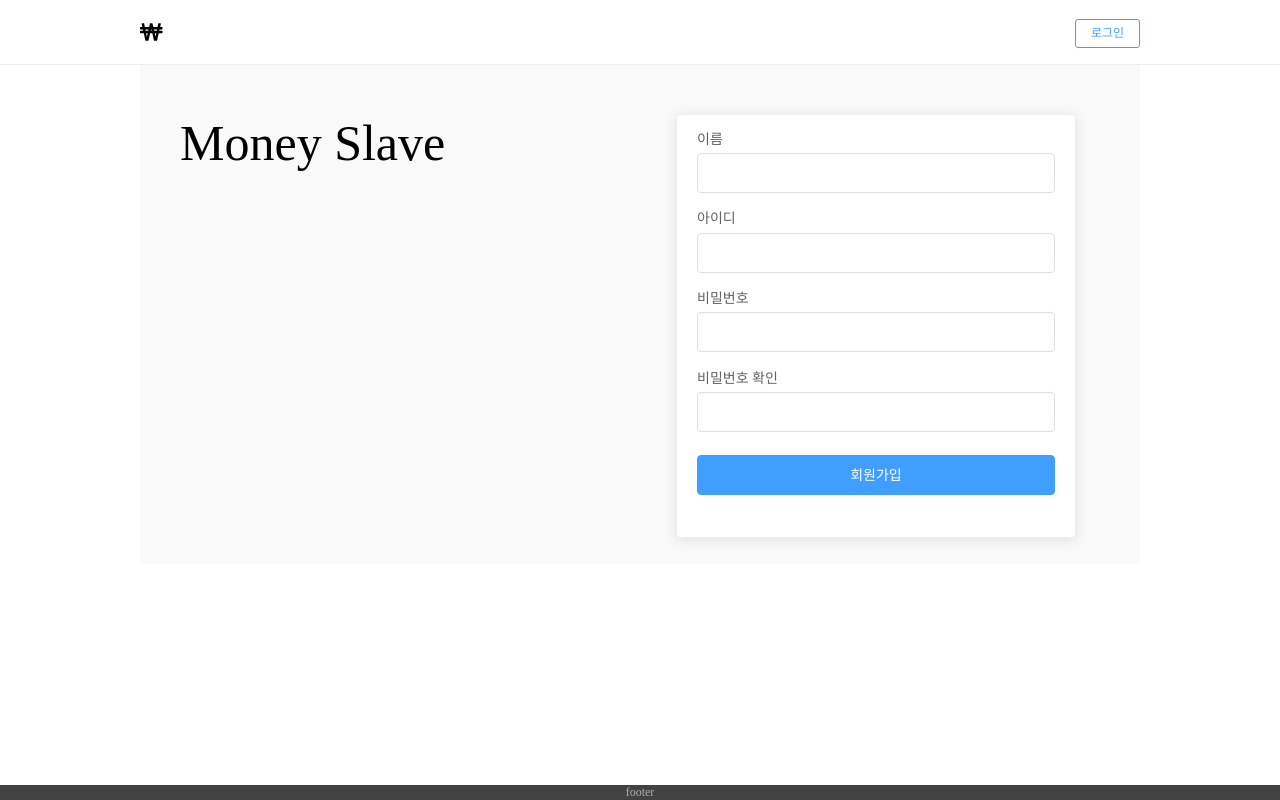
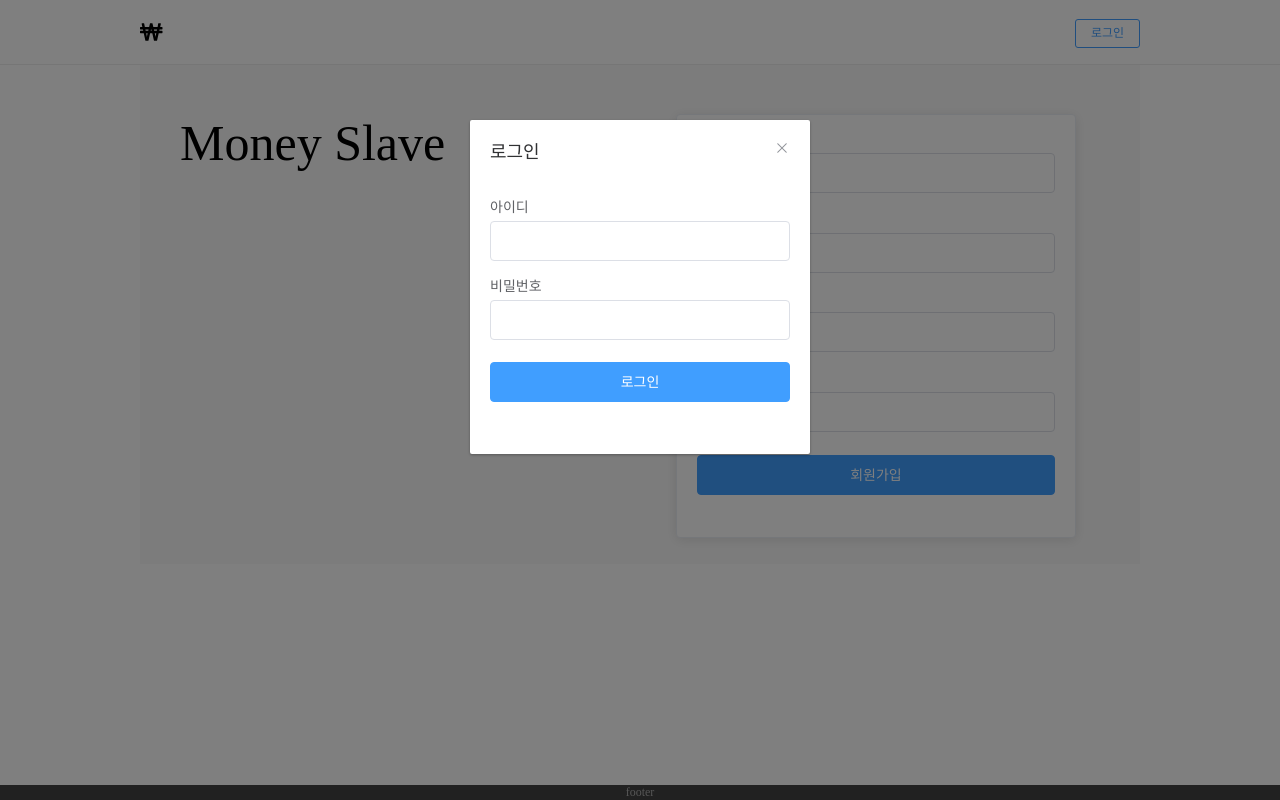
Before and after one commit to eyabc/MoneySlave_Vue, a Vue app in the folder ms_vue/: page / in a window 1280 px wide. Both pictures are taken after a click on the button "로그인". Built offline with nearby package versions, Linux system fonts and the light colour scheme.

Commit message:
[CSS/HTML] 로그인폼

```diff
--- a/ms_vue/src/App.vue
+++ b/ms_vue/src/App.vue
@@ -10,9 +10,7 @@
 
 <script lang="ts">
 import { Vue, Component } from 'vue-property-decorator';
-// import { Action, State } from 'vuex-class';
 import { SiteHeader, SiteFooter } from '@/components';
-import '@/assets/scss/common.scss'
 
 const components = { SiteFooter, SiteHeader };
 @Component({ components })
@@ -20,6 +18,7 @@ export default class App extends Vue {
 
 }
 </script>
+<style lang="scss" src="@/assets/scss/common.scss"/>
 <style lang="scss" >
 #site {
   &-body {
--- a/ms_vue/src/assets/scss/element-ui.scss
+++ b/ms_vue/src/assets/scss/element-ui.scss
@@ -1,3 +1,3 @@
-.el-form-item__label {
+.sign-up-form .el-form-item__label {
   line-height: 0;
 }
--- /dev/null
+++ b/ms_vue/src/components/Landing/SignIn.vue
@@ -0,0 +1,69 @@
+<template>
+    <el-dialog :visible.sync="opened"
+               title="로그인"
+               width="340px"
+               :close-on-click-modal="false">
+        <el-form :model="signInForm" ref="signInForm" label-position="top" :rules="rules" class="sign-up-form">
+            <el-form-item label="아이디" prop="id">
+                <el-input v-model="signInForm.id"></el-input>
+            </el-form-item>
+            <el-form-item label="비밀번호" prop="password">
+                <el-input type="password" v-model="signInForm.password" autocomplete="off"></el-input>
+            </el-form-item>
+            <el-form-item>
+                <el-button type="primary" class="submit-btn" @click="submitForm('signInForm')">로그인</el-button>
+            </el-form-item>
+        </el-form>
+    </el-dialog>
+</template>
+
+<script lang="ts">
+    import {Vue, Component, Watch} from 'vue-property-decorator';
+
+    const signInFormInit = {
+        id: '',
+        password: '',
+    }
+
+    @Component
+    export default class SignIn extends Vue {
+        opened = false;
+        signInForm: { id: string; password: string } = { ...signInFormInit };
+        open () {
+            this.opened = true
+        }
+
+        @Watch('opened')
+        onOpen() {
+            this.signInForm = { ...signInFormInit }
+        }
+
+        validateId = (rule: any, value: string, callback: any) => {
+            if(!value) {
+                return callback(new Error('아이디를 입력해 주세요.'));
+            }
+            callback();
+        };
+        validatePassword = (rule: any, value: string, callback: any) => {
+            if (!value) {
+                return callback(new Error('비밀번호를 입력해 주세요.'));
+            }
+            callback();
+        };
+
+
+        rules: { id: any[]; password: any[] }  = {
+            id: [{ validator: this.validateId, trigger: 'blur'}],
+            password: [{ validator: this.validatePassword, trigger: 'blur'}]
+        };
+
+        submitForm = async (formName: string) => {
+            try {
+                await (this.$refs[formName] as Vue & { validate: () => boolean }).validate();
+                alert('로그인 완료!');
+            } catch (err) {
+                return false;
+            }
+        }
+    }
+</script>
--- a/ms_vue/src/components/Landing/SignUp.vue
+++ b/ms_vue/src/components/Landing/SignUp.vue
@@ -1,21 +1,21 @@
 <template>
     <div>
         <el-card>
-            <el-form :model="loginForm" label-position="top" :rules="rules" ref="loginForm">
-                <el-form-item label="이름" prop="name">
-                    <el-input v-model="loginForm.name"></el-input>
+            <el-form :model="signUpForm" label-position="top" :rules="rules" ref="signUpForm" class="sign-up-form">
+                <el-form-item label="이름" prop="name" >
+                    <el-input v-model="signUpForm.name"></el-input>
                 </el-form-item>
                 <el-form-item label="아이디" prop="id">
-                    <el-input v-model="loginForm.id"></el-input>
+                    <el-input v-model="signUpForm.id"></el-input>
                 </el-form-item>
                 <el-form-item label="비밀번호" prop="pass">
-                    <el-input type="password" v-model="loginForm.pass" autocomplete="off"></el-input>
+                    <el-input type="password" v-model="signUpForm.pass" autocomplete="off"></el-input>
                 </el-form-item>
                 <el-form-item label="비밀번호 확인" prop="checkPass">
-                    <el-input type="password" v-model="loginForm.checkPass" autocomplete="off"></el-input>
+                    <el-input type="password" v-model="signUpForm.checkPass" autocomplete="off"></el-input>
                 </el-form-item>
                 <el-form-item>
-                    <el-button type="primary" class="submit-btn" @click="submitForm('loginForm')">회원가입</el-button>
+                    <el-button type="primary" class="submit-btn" @click="submitForm('signUpForm')">회원가입</el-button>
                 </el-form-item>
             </el-form>
         </el-card>
@@ -26,7 +26,7 @@
     // TODO 회원가입 validate 검사
     @Component({})
     export default class SignUp extends Vue {
-        loginForm: { name: string; id: string; pass: string; checkPass: string } = {
+        signUpForm: { name: string; id: string; pass: string; checkPass: string } = {
             name: '',
             id: '',
             pass: '',
--- a/ms_vue/src/components/Landing/index.ts
+++ b/ms_vue/src/components/Landing/index.ts
@@ -1 +1,2 @@
 export const SignUp = () => import('./SignUp.vue');
+export const SignIn = () => import('./SignIn.vue');
--- a/ms_vue/src/components/Layout/SiteHeader.vue
+++ b/ms_vue/src/components/Layout/SiteHeader.vue
@@ -1,23 +1,34 @@
 <template>
+    <div>
         <div id="wrapper">
             <div class="container">
                 <span id="logo">
                     <fa icon="won-sign" />
                 </span>
                 <span>
-                <el-button icon="login" size="mini" plain>로그인</el-button>
+                    <el-button icon="login" size="mini" @click="handleDialogSignIn" plain>로그인</el-button>
                 </span>
             </div>
         </div>
+        <sign-in ref="signInForm" />
+    </div>
 </template>
+
 <script lang="ts">
     import {Vue, Component} from 'vue-property-decorator'
-    @Component({ })
+    import { SignIn } from '@/components'
+
+    const components = { SignIn };
+    @Component({ components })
     export default class SiteHeader extends Vue {
+
+        handleDialogSignIn () {
+            const signInForm: any = this.$refs.signInForm;
+            signInForm.open();
+        }
     }
 </script>
 
-<style lang="scss" src="@/assets/scss/common.scss"/>
 <style lang="scss">
     #wrapper {
         position: fixed;
```
Also changed, not shown: ms_vue/src/components/index.ts (line endings or trailing spaces). Lines whose indentation alone changed are shown as unchanged.
